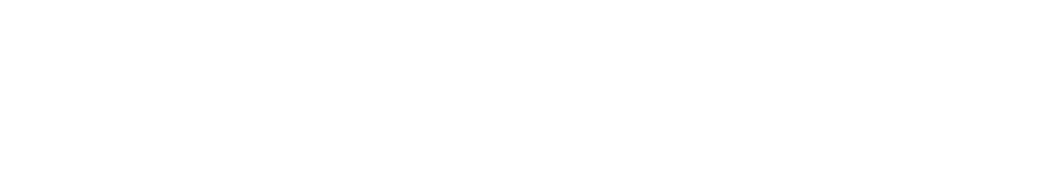
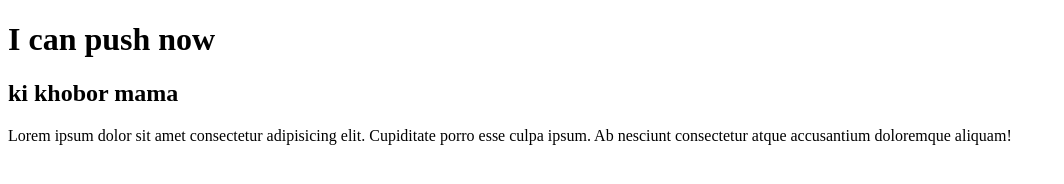
Before and after one commit to khannahid5/my-first-repo, a plain HTML site: page index.html in a window 1280 px wide. Shown: the whole page, without its empty margins (0-1064 px from the left). Drawn offline with Linux system fonts and the light colour scheme.

Commit message:
second push

```diff
--- a/index.html
+++ b/index.html
@@ -9,7 +9,10 @@
     </head>
 
     <body>
-
+        <h1>I can push now</h1>
+        <h2>ki khobor mama</h2>
+        <p>Lorem ipsum dolor sit amet consectetur adipisicing elit. Cupiditate porro esse culpa ipsum. Ab nesciunt
+            consectetur atque accusantium doloremque aliquam!</p>
     </body>
 
 </html>
```
